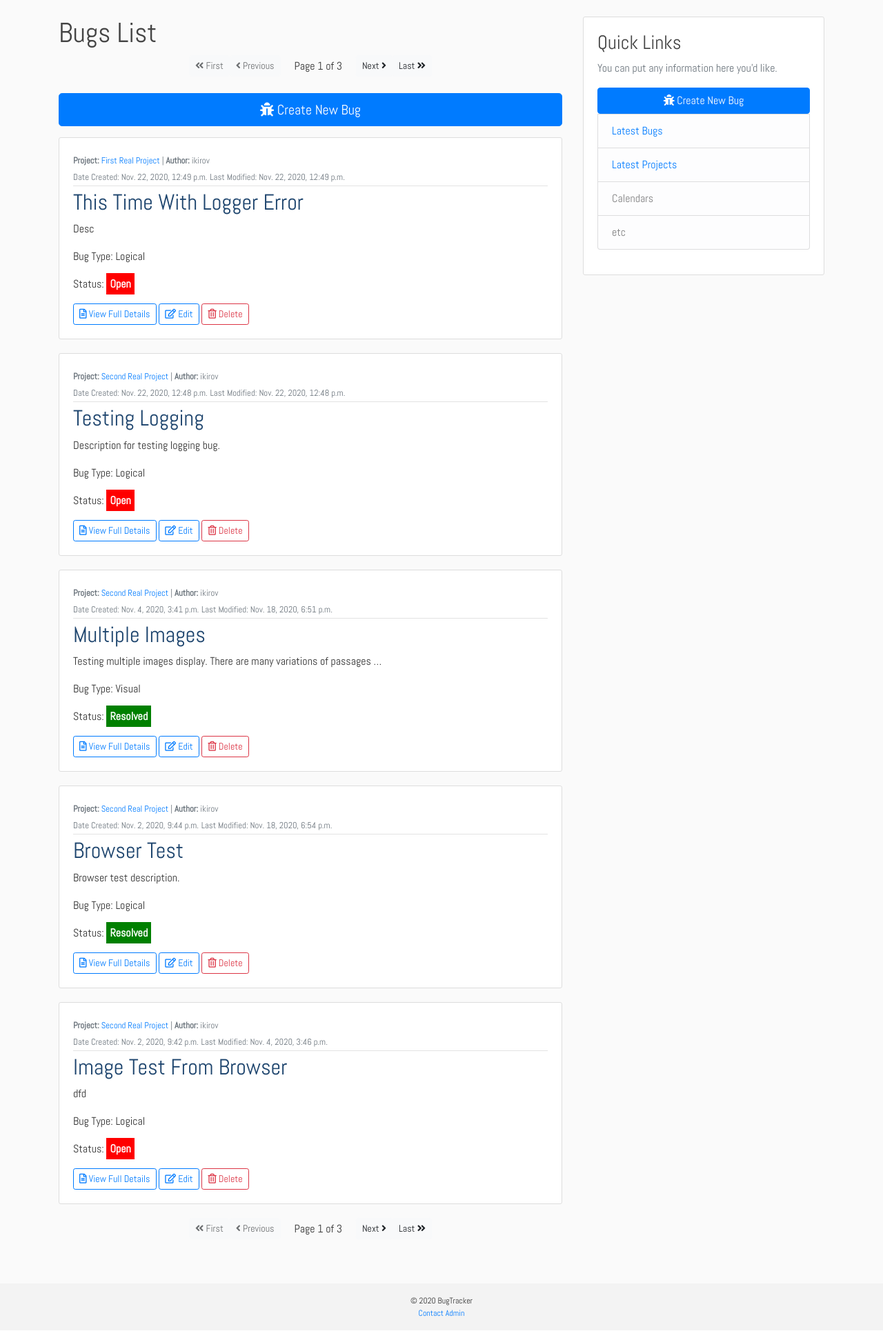
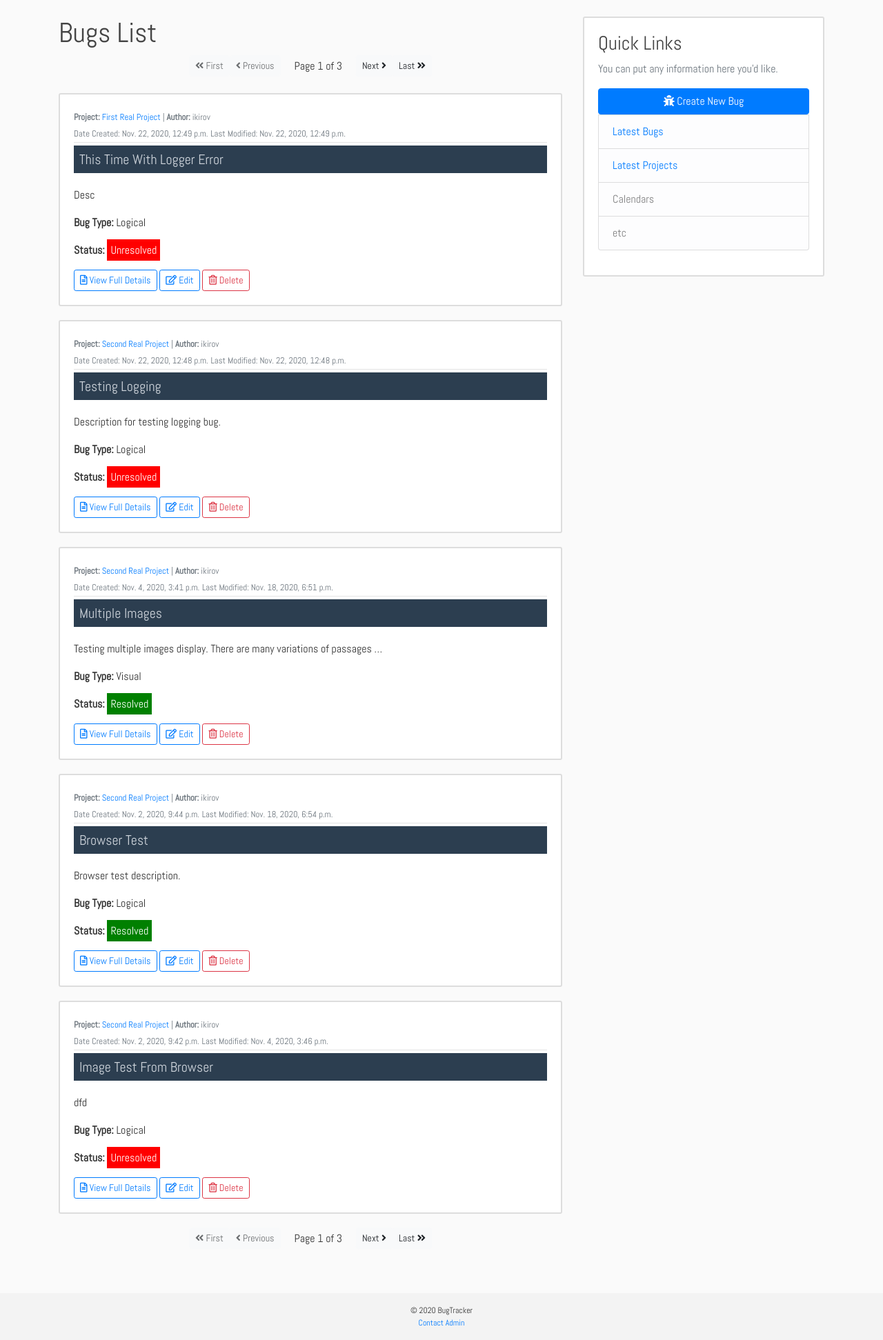
Before and after one commit to Ivaylo-Kirov/PDbugtracker, a Django app: page /bugs/ in a window 1280 px wide. Shown: the part 56-1999 px from the top of the page at 69% size. Before the commit the page ends 1965 px from the top, so only its background shows below. Run offline with Django 3.2, Linux system fonts and the light colour scheme; a user stored in the database is signed in; data comes from the database, SQL or seed files in the repository.

Commit message:
Visual updates

```diff
--- a/bugtracker/projects/templates/projects/bug_detail.html
+++ b/bugtracker/projects/templates/projects/bug_detail.html
@@ -13,12 +13,11 @@
             {% if bug.image2.url != '/media/default_bug.png' %}
                 <br/><img class="bug_image" src="{{ bug.image2.url }}">
             {% endif %}
-            <p class="article-content">Bug Type: {{ bug.get_bug_type_display }}</p>
-            <p>Status: {{bug.resolved|yesno:"<span style='font-weight: bold; color: white; background-color: green; padding: 5px;'>Resolved</span>, <span style='font-weight: bold; color: white; background-color: red; padding: 5px;'>Open</span>"|safe}}</p>
+            <p class="article-content"><strong>Bug Type:</strong> {{ bug.get_bug_type_display }}</p>
+            <p><strong>Status:</strong> {{bug.resolved|yesno:"<span style='color: white; background-color: green; padding: 5px;'>Resolved</span>, <span style='color: white; background-color: red; padding: 5px;'>Unresolved</span>"|safe}}</p>
             <a class="btn btn-outline-primary btn-sm" href="{% url 'bugs-update' bug.id %}"><i class="far fa-edit"></i> Edit</a>
             <a class="btn btn-outline-danger btn-sm" href="{% url 'bugs-delete' bug.id %}"><i class="far fa-trash-alt"></i> Delete</a>
         </div>
-
 
     </article>
     <article class="media content-section">
--- a/bugtracker/projects/templates/projects/bug_list.html
+++ b/bugtracker/projects/templates/projects/bug_list.html
@@ -2,21 +2,20 @@
 {% block content %}
     <h1>Bugs List</h1>
     {% include 'projects/pagination.html' %}
-    <p><a class="btn btn-primary btn-lg" style="width: 100%;" href="{% url 'bugs-create' %}"><i class="fas fa-bug"></i> Create New Bug</a></p>
 
     {% for bug in bug_list %}
     {# overriding context_object_name allows you to specify a name of the list of objects (i.e. bug_list) instead of the default "object_list" #}
         <article class="media content-section">
             <div class="media-body">
                 <div class="article-metadata">
-                    <small class="text-muted"><strong>Project:</strong> <a href="{% url 'bugs-project' bug.project.id %}">{{ bug.project }}</a> | <strong>Author:</strong> {{ bug.author }}<br/></small>
+                    <small class="text-muted"><strong>Project:</strong> <a href="{% url 'bugs-project' bug.project.id bug.project.name %}">{{ bug.project }}</a> | <strong>Author:</strong> {{ bug.author }}<br/></small>
                     <small class="text-muted">Date Created: {{ bug.date_added }}</small>
                     <small class="text-muted">Last Modified: {{ bug.date_modified }}</small>
                 </div>
                 <h2><a class="article-title" href="{% url 'bugs-detail' bug.id %}">{{ bug.name|title }}</a></h2>
                 <p>{{bug.desc|truncatewords:"10"}}</p>
-                <p class="article-content">Bug Type: {{ bug.get_bug_type_display }}</p>
-                <p>Status: {{bug.resolved|yesno:"<span style='font-weight: bold; color: white; background-color: green; padding: 5px;'>Resolved</span>, <span style='font-weight: bold; color: white; background-color: red; padding: 5px;'>Open</span>"|safe}}</p>
+                <p class="article-content"><strong>Bug Type:</strong> {{ bug.get_bug_type_display }}</p>
+                <p><strong>Status:</strong> {{bug.resolved|yesno:"<span style='color: white; background-color: green; padding: 5px;'>Resolved</span>, <span style='color: white; background-color: red; padding: 5px;'>Unresolved</span>"|safe}}</p>
                 <a class="btn btn-outline-primary btn-sm" href="{% url 'bugs-detail' bug.id %}"><i class="far fa-file-alt"></i> View Full Details</a>
                 <a class="btn btn-outline-primary btn-sm" href="{% url 'bugs-update' bug.id %}"><i class="far fa-edit"></i> Edit</a>
                 <a class="btn btn-outline-danger btn-sm" href="{% url 'bugs-delete' bug.id %}"><i class="far fa-trash-alt"></i> Delete</a>
--- a/bugtracker/projects/templates/projects/home.html
+++ b/bugtracker/projects/templates/projects/home.html
@@ -9,11 +9,11 @@
                             <small class="text-muted"><strong>Last Modified:</strong> {{ project.date_modified }}</small>
                         </div>
                 </div>
-                <h2><a class="article-title" href="{% url 'bugs-project' project.id %}">{{ project.name }}</a></h2>
+                <h2><a class="article-title" href="{% url 'bugs-project' project.id project.name %}">{{ project.name }}</a></h2>
                 <p class="article-content"><strong>Project Type:</strong> {{ project.get_proj_type_display }}</p>
                 <p class="article-content"><strong>Number of bugs:</strong> {{ project.bug_set.count }}</p>
-                <p>Recent bugs:
-                    <ul>
+                <p><strong>Recent bugs: </strong>
+                    <ul class="bugs">
                         {% for bug in project.bug_set.all|slice:":3" %}
                         <li><a href="{% url 'bugs-detail' bug.id %}">Bug ID: {{bug.id}} | {{ bug.name }} - {{ bug.desc|truncatewords:"5"}}</a></li>
                         {% endfor %}
--- a/bugtracker/projects/urls.py
+++ b/bugtracker/projects/urls.py
@@ -11,6 +11,6 @@ urlpatterns = [
     path('bugs/update/<int:pk>', BugUpdateView.as_view(), name="bugs-update"),
     path('bugs/delete/<int:pk>', BugDeleteView.as_view(), name="bugs-delete"),
     path('bugs/delete/comment/<int:pk>', CommentDeleteView.as_view(), name="comment-delete"),
-    path('bugs/project/<int:id>', BugProjectListView.as_view(), name="bugs-project"),
+    path('bugs/project/<int:id>/<str:name>', BugProjectListView.as_view(), name="bugs-project"),
     path('search-results/', views.search_results, name="search-results")
 ]
--- a/bugtracker/status/static/status/main.css
+++ b/bugtracker/status/static/status/main.css
@@ -40,18 +40,24 @@ body {
 
   .content-section {
     background: #ffffff;
-    border: 1px solid #dddddd;
+    border: 2px solid #dddddd;
     border-radius: 3px;
     margin-bottom: 20px;
     padding: 20px;
   }
 
   .article-title {
-    color:#1E456E;
+    display: block;
+    background-color: #2c3e50;
+    height: 40px;
+    padding: 8px;
+    color: #cdd3da;
+    font-size: 20px;
+    margin-bottom: 20px;
   }
 
   a.article-title:hover {
-    color: #428bca;
+    color: white;
     text-decoration: none;
   }
 
@@ -110,3 +116,18 @@ body {
       justify-content: center;
     }
   }
+
+.bugs {
+  list-style: square;
+}
+
+.bugs a{
+  color:#2c3e50;
+  font-size: 14px;
+
+}
+
+.bugs a:link {text-decoration:none;}
+.bugs a:visited {text-decoration:none;}
+.bugs a:hover {color:#8397ab; text-decoration:none;}
+.bugs a:active {text-decoration:none;}
```
Also changed, not shown: bugtracker/projects/templates/projects/project_bugs.html (+3 -5 lines).
